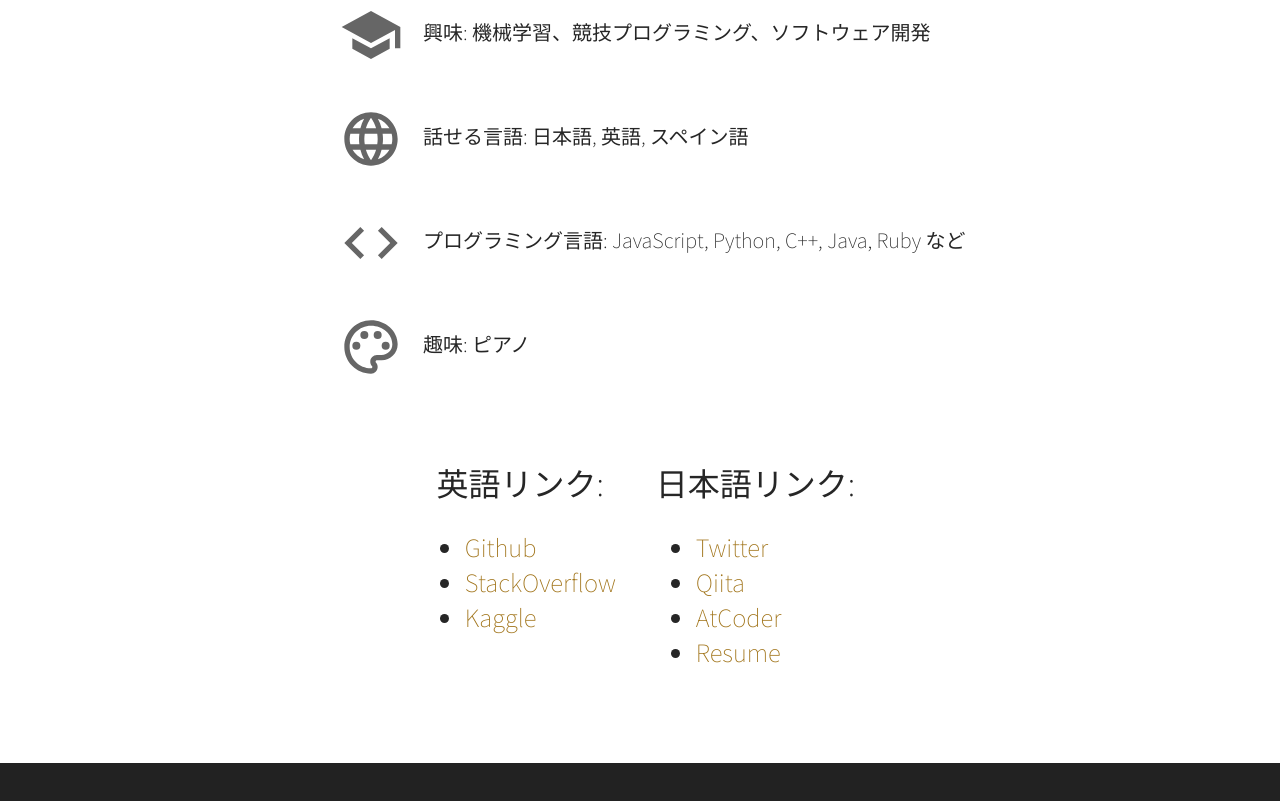
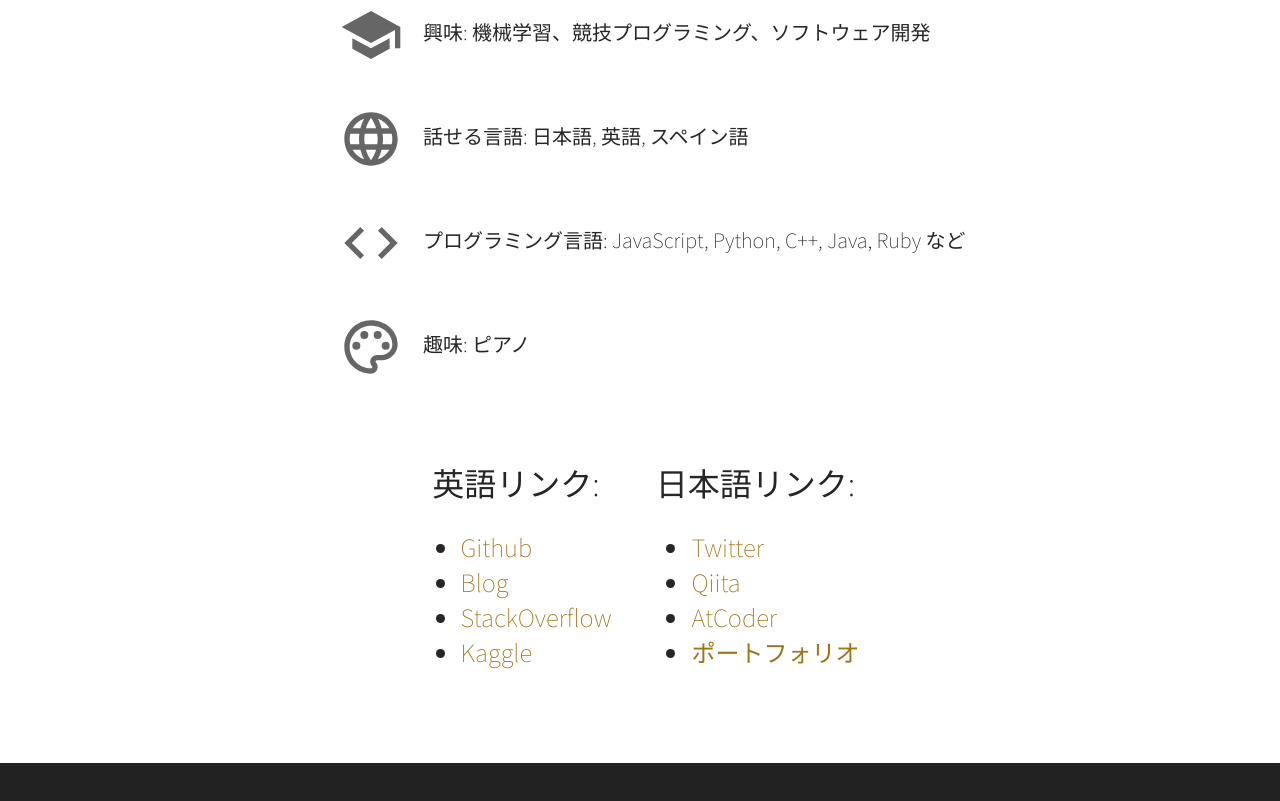
Before and after one commit to natsuozawa/natsuozawa.github.io, a plain HTML site: page jp/index.html in a window 1280 px wide. Shown: the part 1291-2092 px from the top of the page. Drawn offline with Linux system fonts and the light colour scheme.

Commit message:
Update copyright message and link names

```diff
--- a/jp/index.html
+++ b/jp/index.html
@@ -97,6 +97,7 @@
           <h1>英語リンク:</h1>
           <ul class="message">
             <li><a href="https://github.com/natsuozawa">Github</a></li>
+            <li><a href="https://blog.natsuozawa.com">Blog</a></li>
             <li><a href="https://stackoverflow.com/users/9121127/natsuozawa">StackOverflow</a></li>
             <li><a href="https://kaggle.com/natsuozawa">Kaggle</a></li>
           </ul>
@@ -107,7 +108,7 @@
             <li><a href="https://twitter.com/ntszw">Twitter</a></li>
             <li><a href="https://qiita.com/natsuozawa">Qiita</a></li>
             <li><a href="https://atcoder.jp/user/natsuozawa">AtCoder</a></li>
-            <li><a href="https://resume.id/natsuozawa">Resume</a></li>
+            <li><a href="https://resume.id/natsuozawa">ポートフォリオ</a></li>
           </ul>
         </div>
       </div>
@@ -130,9 +131,9 @@
       <ul class="nav">
         <li><a href="../">English</a></li>
         <li><a href="https://github.com/natsuozawa">Github</a></li>
-        <li><a href="https://resume.id/natsuozawa">Resume</a></li>
+        <li><a href="https://resume.id/natsuozawa">Portfolio</a></li>
       </ul>
-      <p>&#169; 2018-2020 Natsu Ozawa</p>
+      <p>&#169; 2018-2021 Natsu Ozawa</p>
     </div>
   </div>
   <script src="../jquery-1.12.4.min.js"></script>
```
Also changed, not shown: index.html (+3 -3 lines).
